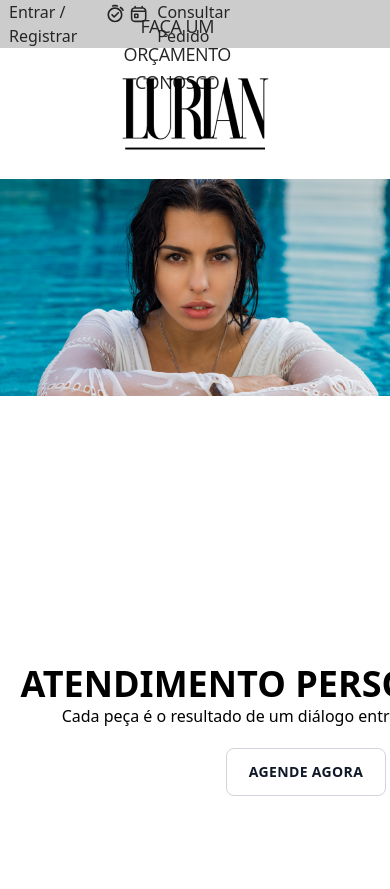
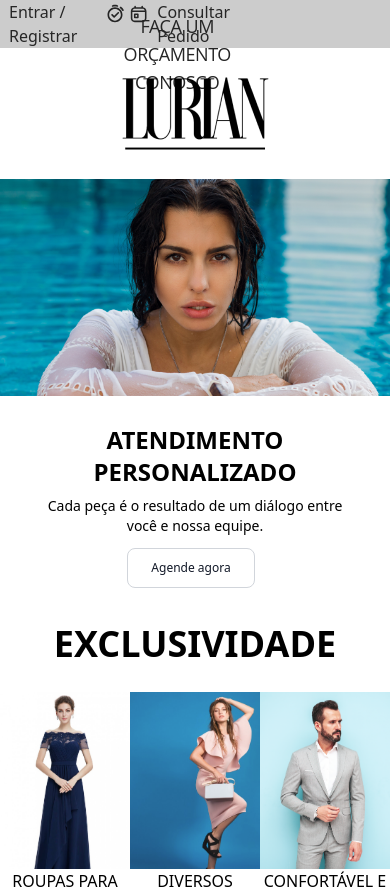
Before and after one commit to Gabriel-vcampos/Projeto-lurian-angular16, an Angular app in the folder projetointegrador/: page / in a window 390 px wide. Shown: the top 889 px of the page. Built offline with nearby package versions, Linux system fonts and the light colour scheme.

Commit message:
responsive finished

```diff
--- a/projetointegrador/src/app/components/botao-agenda/botao-agenda.component.html
+++ b/projetointegrador/src/app/components/botao-agenda/botao-agenda.component.html
@@ -1,12 +1,13 @@
-<div class="flex flex-col justify-center m-auto w-formanunc h-formanunc mt-7">
-    <h2 class="text-center font-bold text-4xl ">
+<div class="flex flex-col justify-center m-auto w-full md:w-formanunc h-auto md:h-formanunc mt-7 px-4 sm:px-6 md:px-0">
+    <h2 class="text-center font-bold text-2xl sm:text-3xl md:text-4xl">
         ATENDIMENTO PERSONALIZADO
     </h2>
-    <p class="text-center ">
+    <p class="text-center text-sm sm:text-base md:text-lg mt-2 sm:mt-3 md:mt-4 max-w-[90%] md:max-w-none mx-auto">
         Cada peça é o resultado de um diálogo entre você e nossa equipe.
     </p>
-    <div class="mx-auto mt-5">
-        <button type="button" class="text-gray-900 bg-white border border-gray-300 focus:outline-none hover:bg-gray-100 focus:ring-4 focus:ring-gray-100 rounded-lg text-sm px-5 py-2.5 me-2 mb-2 dark:bg-gray-800 dark:text-white dark:border-gray-600 dark:hover:bg-gray-700 dark:hover:border-gray-600 dark:focus:ring-gray-700 w-40 h-12 font-semibold tracking-wide"><a routerLink="/login" >AGENDE AGORA</a></button>
-
+    <div class="mx-auto mt-3 sm:mt-4 md:mt-5">
+        <button type="button" class="text-gray-900 bg-white border border-gray-300 focus:outline-none hover:bg-gray-100 focus:ring-4 focus:ring-gray-100 font-medium rounded-lg text-xs sm:text-sm px-4 sm:px-5 py-2 sm:py-2.5 me-2 mb-2 dark:bg-gray-800 dark:text-white dark:border-gray-600 dark:hover:bg-gray-700 dark:hover:border-gray-600 dark:focus:ring-gray-700 w-32 sm:w-36 md:w-40 h-10 sm:h-11 md:h-12">
+            <a routerLink="/login">Agende agora</a>
+        </button>
     </div>
 </div>
```
